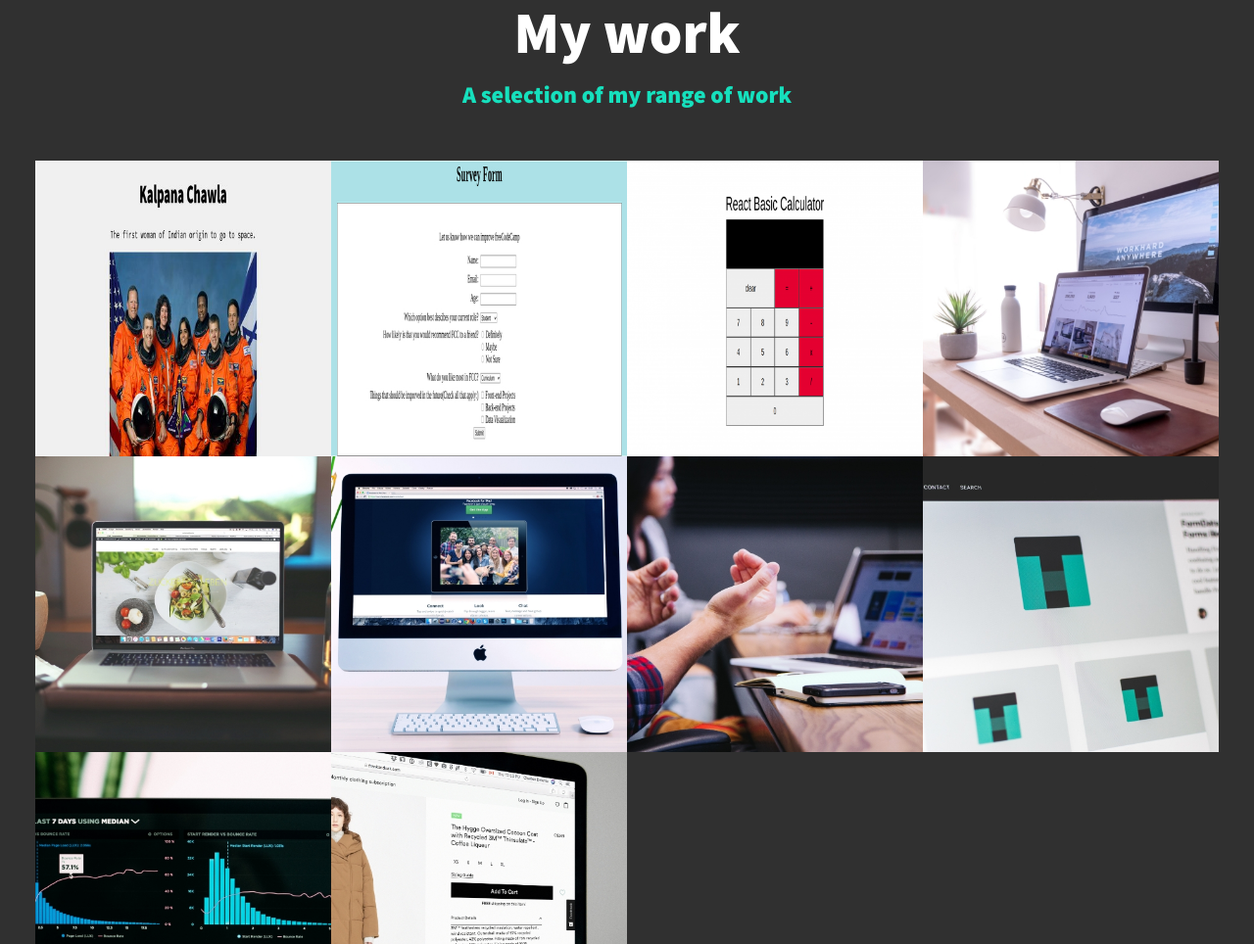
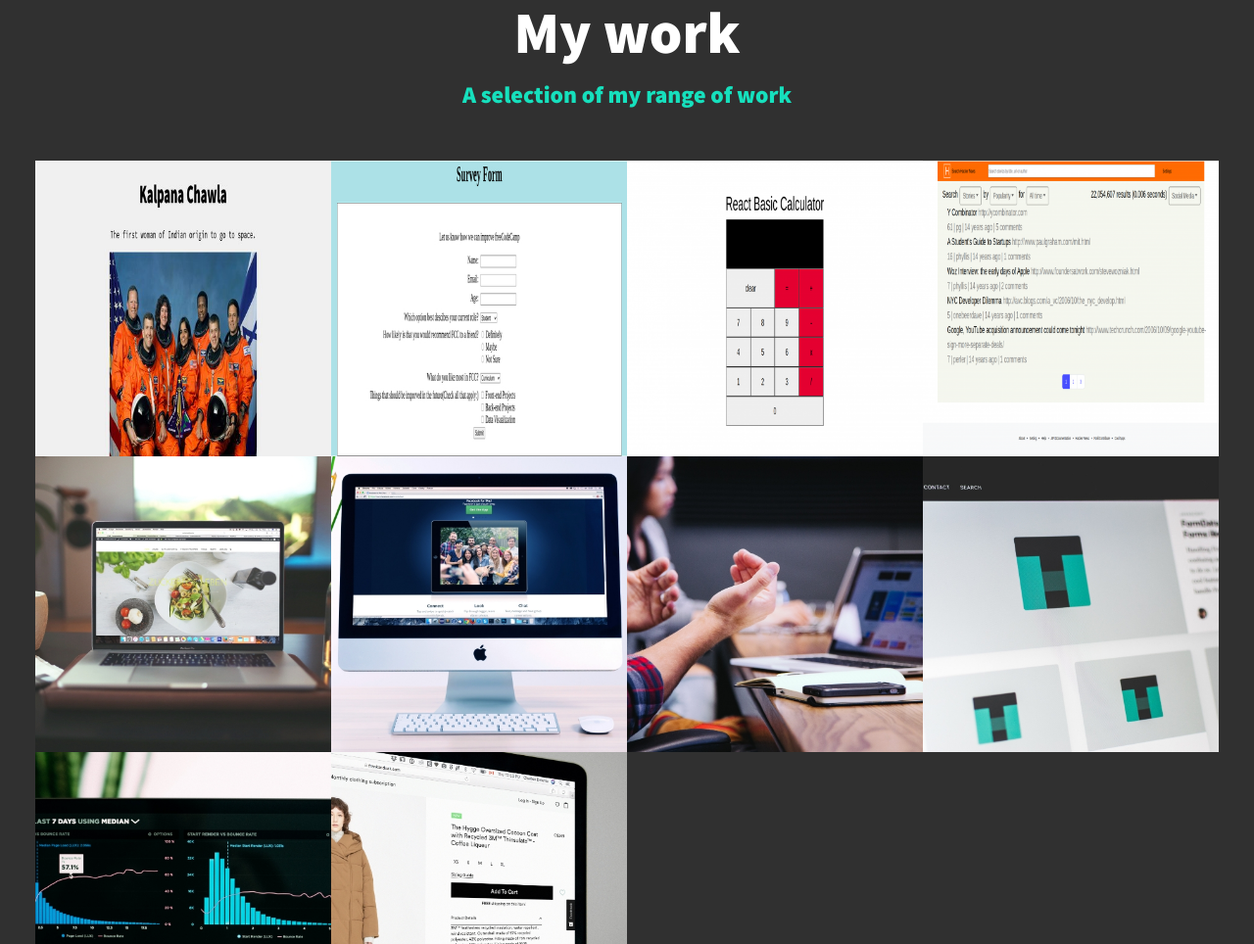
Before and after one commit to surbhibhattar/surbhibhattar.github.io, a plain HTML site: page index.html in a window 1280 px wide. Shown: the part 1903-2867 px from the top of the page at 98% size. Drawn offline with nearby package versions, Linux system fonts and the light colour scheme.

Commit message:
added fourth project details

```diff
--- a/index.html
+++ b/index.html
@@ -175,8 +175,11 @@
         </a>
 
         <!-- Portfolio item 04 -->
-        <a href="portfolio-item.html" class="portfolio__item">
-          <img src="img/portfolio-04.jpg" alt="" class="portfolio__img" />
+        <a
+          href="https://github.com/surbhibhattar/HackerNewsClone"
+          class="portfolio__item"
+        >
+          <img src="img/hackernews_clone.png" alt="" class="portfolio__img" />
         </a>
 
         <!-- Portfolio item 05 -->
```
Also changed, not shown: img/hackernews_clone.png (added).
